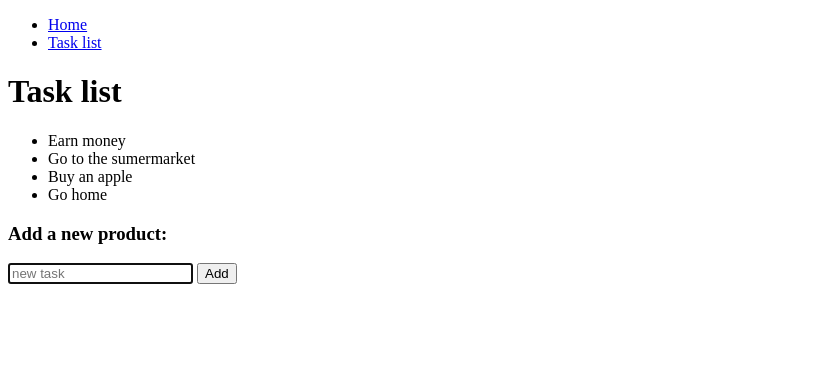
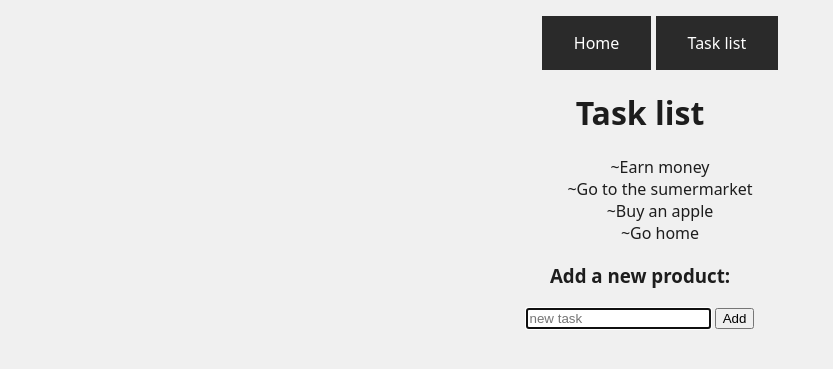
Before and after one commit to NIGHTMARE06/ExpressTaskList, a Node server app: page /list in a window 1280 px wide. Shown: the top 369 px of the page, without its empty margins (0-833 px from the left). Run offline with Node 20, Linux system fonts and the light colour scheme.

Commit message:
ExpressTaskList

```diff
--- a/index.js
+++ b/index.js
@@ -25,6 +25,9 @@ app.use(bodyParser.urlencoded({
 // Routes
 app.use(routes)
 
+//Static Files
+app.use(express.static(path.join(__dirname,'public')))
+
 // Listen
 app.listen(app.get('port'), () => {
   console.log(`The server is running on port:${app.get('port')}`)
--- /dev/null
+++ b/public/css/style.css
@@ -0,0 +1,38 @@
+body {
+  font-family: sans;
+  background-color: #f0f0f0;
+  color: #1d1d1d;
+  text-align: center;
+}
+
+li {
+  list-style: none;
+}
+
+a {
+  text-decoration: none;
+}
+
+.nav ul li {
+  list-style: none;
+  display: inline-block;
+  padding: 1em;
+  background-color: #2a2a2a;
+}
+
+.nav ul li a {
+  padding: 1em;
+  font-size: 1em;
+  transition: 2s transform;
+  color: white;
+  background-color: #2a2a2a;
+  transition: 1.5s;
+}
+
+.nav ul li a:hover {
+  color: #3482eb;
+}
+
+.list li::before {
+  content: "~";
+}
--- a/views/partials/header.ejs
+++ b/views/partials/header.ejs
@@ -5,9 +5,10 @@
   <meta name="viewport" content="width=device-width, initial-scale=1.0">
   <meta http-equiv="X-UA-Compatible" content="ie=edge">
   <title><%= title %></title>
+  <link rel="stylesheet" href="/css/style.css">
 </head>
 <body>
-  <nav>
+  <nav class="nav">
     <ul>
       <li><a href="/">Home</a></li>
       <li><a href="/list">Task list</a></li>
--- a/views/taskList.ejs
+++ b/views/taskList.ejs
@@ -2,7 +2,7 @@
 
 <h1><%= page %></h1>
 
-<ul>
+<ul class="list">
   <% for(let i = 0; i < tasks.length; i++) { %>
     <li><%= tasks[i].name %></li>
   <% } %>
```
